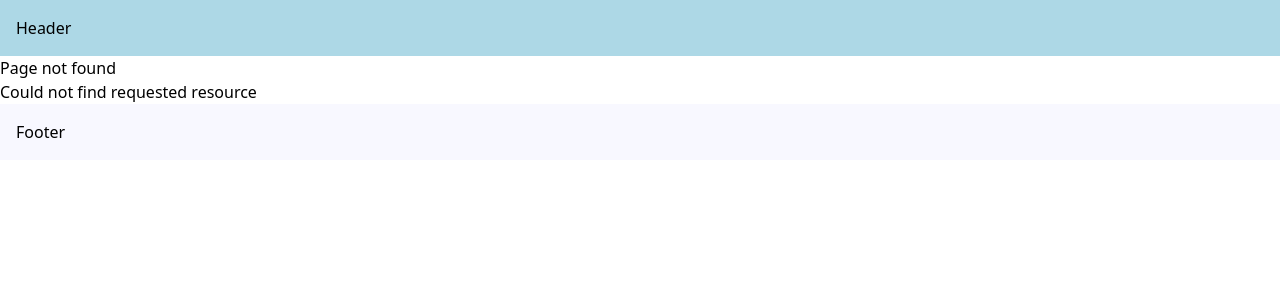
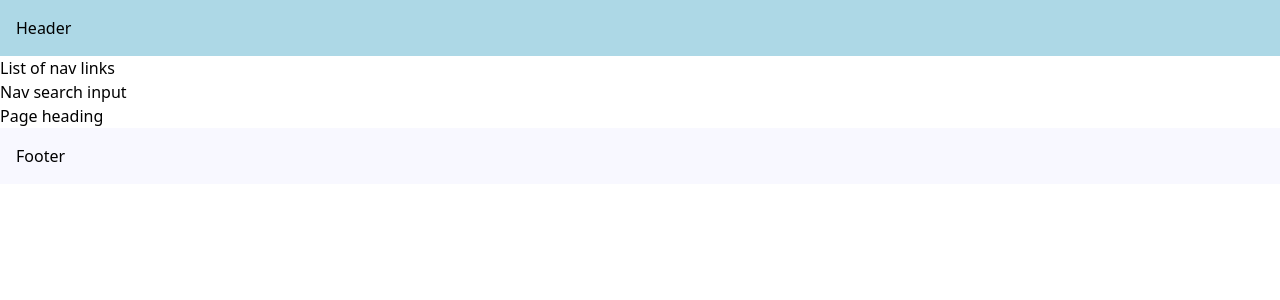
Before and after one commit to yksa/next14, a Next.js app: page /landing-page in a window 1280 px wide. Before the commit this address had no page. Shown: the top 300 px of the page. Built offline with nearby package versions, Linux system fonts and the light colour scheme.

Commit message:
Client Component Placement

```diff
--- /dev/null
+++ b/src/app/landing-page/page.tsx
@@ -0,0 +1,12 @@
+import { Navbar } from "@/components/Navbar";
+
+export default function LandingPage() {
+  return (
+    <>
+      <Navbar />
+      <main>
+        <h1>Page heading</h1>
+      </main>
+    </>
+  );
+}
--- /dev/null
+++ b/src/components/NavLinks.tsx
@@ -0,0 +1,6 @@
+import React from "react";
+
+export const NavLinks = () => {
+  console.log("NavLinks rendered");
+  return <div>List of nav links</div>;
+};
--- /dev/null
+++ b/src/components/NavSearch.tsx
@@ -0,0 +1,6 @@
+import React from "react";
+
+export const NavSearch = () => {
+  console.log("NavSearch rendered");
+  return <div>Nav search input</div>;
+};
--- /dev/null
+++ b/src/components/Navbar.tsx
@@ -0,0 +1,20 @@
+"use client";
+
+import React, { useState } from "react";
+import { NavLinks } from "./NavLinks";
+import { NavSearch } from "./NavSearch";
+
+// It will convert NavLinks and NavSearch to client component
+
+export const Navbar = () => {
+  console.log("Navbar rendered");
+
+  const [search, setSearch] = useState("");
+
+  return (
+    <div>
+      <NavLinks />
+      <NavSearch />
+    </div>
+  );
+};
```
Also changed, not shown: 1 other file (tests, documents, lock files or other folders).
